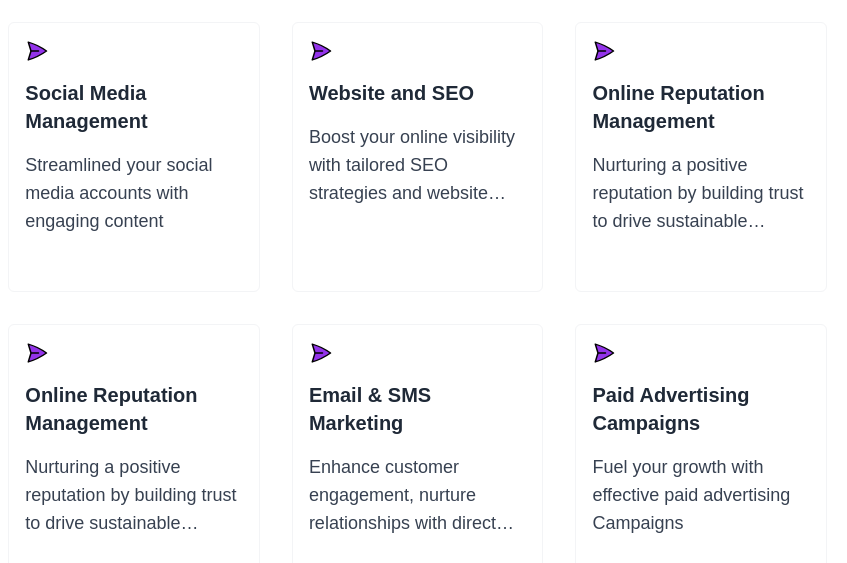
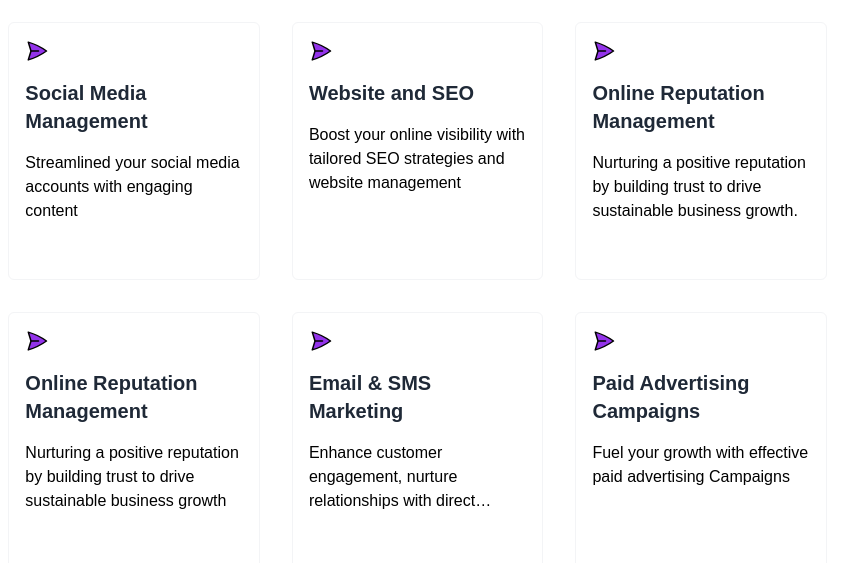
Before and after one commit to vymktg/vymktg-landing-page, an Astro site in the folder frontend/: page / in a window 1280 px wide. Shown: the part 1220-1783 px from the top of the page, 433-1280 px from the left. Built offline with nearby package versions, Linux system fonts and the light colour scheme; Astro itself is replaced by a stand-in of ours; a web font is replaced by a local one.

Commit message:
Reduce font size

```diff
--- a/frontend/src/components/cards/Service.astro
+++ b/frontend/src/components/cards/Service.astro
@@ -31,9 +31,9 @@ const { title, description } = Astro.props;
     <h2 class="text-lg md:text-xl font-bold text-[#1F2937]">
       {title}
     </h2>
-    <Paragraph className="line-clamp-3 text-sm md:text-base font-normal">
+    <div class="line-clamp-3 text-sm md:text-base font-normal">
       {description}
-    </Paragraph>
+    </div>
 
     <span class="invisible uppercase font-bold text-purple-600">Learn more</span>
   </div>
```
